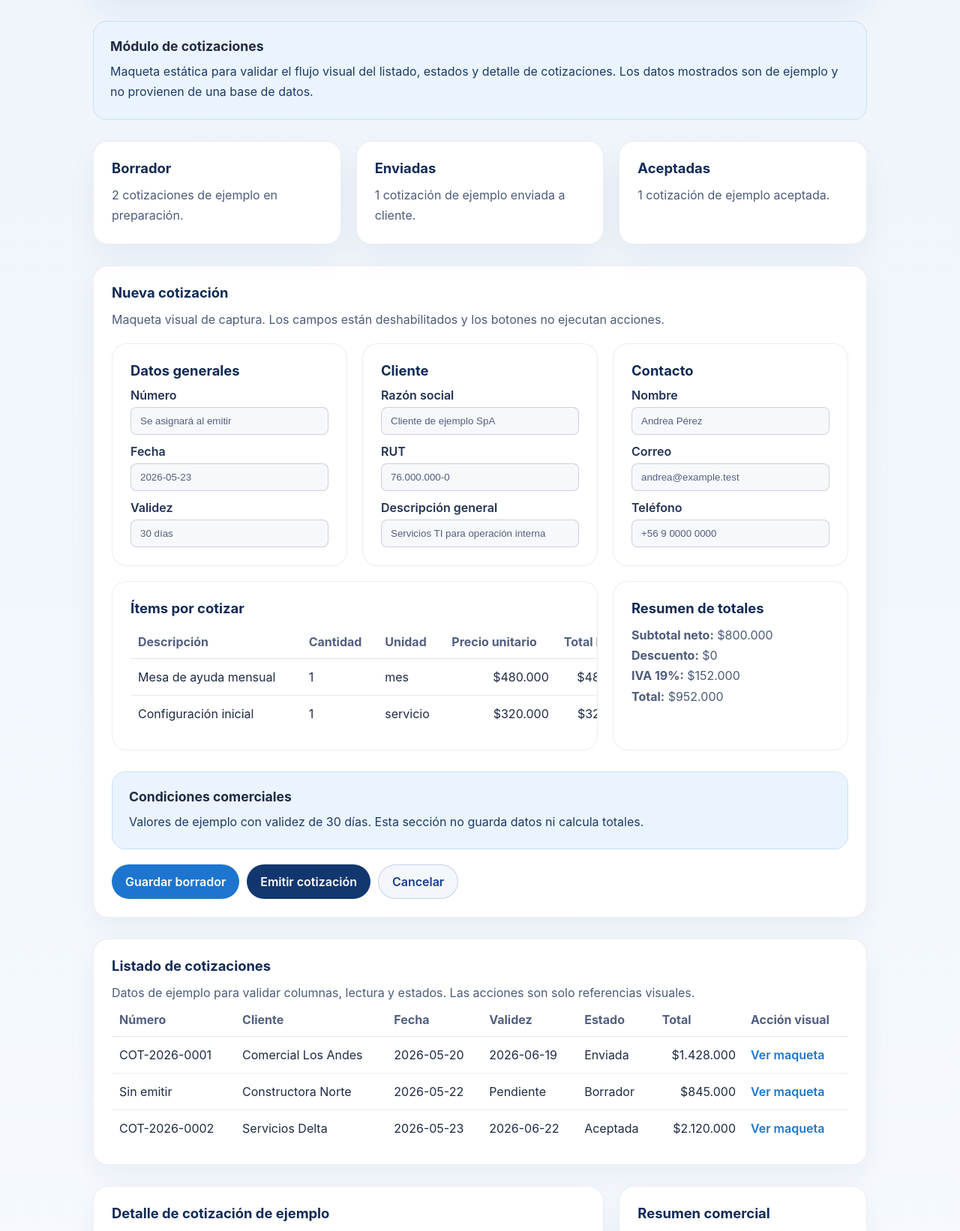
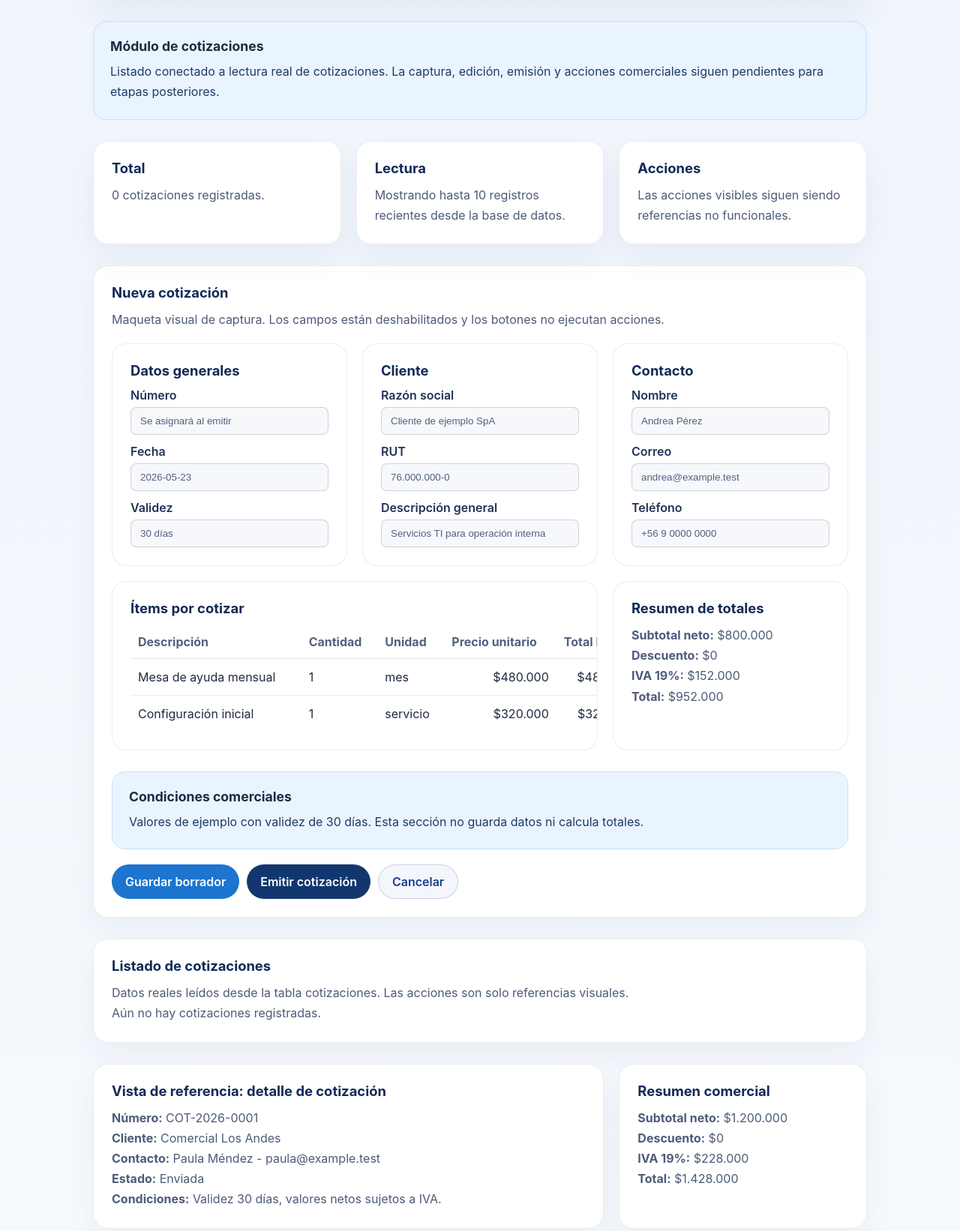
Before and after one commit to francoarzola/D-A-Systems, a PHP site: page /sistema/public/cotizaciones.php in a window 1280 px wide. Shown: the part 306-1948 px from the top of the page at 75% size. Run offline with PHP 8.4, Linux system fonts and the light colour scheme; the visitor is signed in with stand-in values (Sample User, id 1); tables that the repository leaves empty hold one stand-in row (values such as "Sample post").

Commit message:
Connect quotes page to read-only repository

```diff
--- a/sistema/public/cotizaciones.php
+++ b/sistema/public/cotizaciones.php
@@ -3,32 +3,56 @@
 declare(strict_types=1);
 
 require_once __DIR__ . '/../app/Support/InternalPage.php';
+require_once __DIR__ . '/../app/Infrastructure/Config/DatabaseConfig.php';
+require_once __DIR__ . '/../app/Infrastructure/Database/Connection.php';
+require_once __DIR__ . '/../app/Repositories/QuoteRepository.php';
 
+use DAndASystems\Internal\Infrastructure\Config\DatabaseConfig;
+use DAndASystems\Internal\Infrastructure\Database\Connection;
+use DAndASystems\Internal\Repositories\QuoteRepository;
 use DAndASystems\Internal\Support\InternalPage;
 
 InternalPage::render(
-    'Cotizaciones — Sistema interno D&A Systems',
+    'Cotizaciones - Sistema interno D&A Systems',
     'Cotizaciones',
     'cotizaciones',
     static function (): void {
+        $quoteCount = 0;
+        $recentQuotes = [];
+        $quotesLoadError = false;
+
+        try {
+            $config = DatabaseConfig::fromDefaultPath()->load();
+            $connection = new Connection($config);
+            $repository = new QuoteRepository($connection->pdo());
+
+            $quoteCount = $repository->countAll();
+            $recentQuotes = $repository->findRecent(10);
+        } catch (\Throwable $exception) {
+            $quotesLoadError = true;
+        }
         ?>
 <section class="status-panel">
   <h3>Módulo de cotizaciones</h3>
-  <p>Maqueta estática para validar el flujo visual del listado, estados y detalle de cotizaciones. Los datos mostrados son de ejemplo y no provienen de una base de datos.</p>
+  <p>Listado conectado a lectura real de cotizaciones. La captura, edición, emisión y acciones comerciales siguen pendientes para etapas posteriores.</p>
 </section>
 
 <section class="grid">
   <article class="card">
-    <h2>Borrador</h2>
-    <p>2 cotizaciones de ejemplo en preparación.</p>
+    <h2>Total</h2>
+    <?php if ($quotesLoadError): ?>
+    <p>No disponible.</p>
+    <?php else: ?>
+    <p><?php echo e((string) $quoteCount); ?> cotizaciones registradas.</p>
+    <?php endif; ?>
   </article>
   <article class="card">
-    <h2>Enviadas</h2>
-    <p>1 cotización de ejemplo enviada a cliente.</p>
+    <h2>Lectura</h2>
+    <p>Mostrando hasta 10 registros recientes desde la base de datos.</p>
   </article>
   <article class="card">
-    <h2>Aceptadas</h2>
-    <p>1 cotización de ejemplo aceptada.</p>
+    <h2>Acciones</h2>
+    <p>Las acciones visibles siguen siendo referencias no funcionales.</p>
   </article>
 </section>
 
@@ -141,7 +165,12 @@
 
 <section class="card quote-section quote-table-wrapper">
   <h2>Listado de cotizaciones</h2>
-  <p class="quote-section-copy">Datos de ejemplo para validar columnas, lectura y estados. Las acciones son solo referencias visuales.</p>
+  <p class="quote-section-copy">Datos reales leídos desde la tabla cotizaciones. Las acciones son solo referencias visuales.</p>
+  <?php if ($quotesLoadError): ?>
+    <p class="quote-section-copy">No fue posible cargar el listado de cotizaciones.</p>
+  <?php elseif ($recentQuotes === []): ?>
+    <p class="quote-section-copy">Aún no hay cotizaciones registradas.</p>
+  <?php else: ?>
   <table class="quote-table quote-table-list">
     <thead>
       <tr>
@@ -155,43 +184,28 @@
       </tr>
     </thead>
     <tbody>
+      <?php foreach ($recentQuotes as $quote): ?>
       <tr>
-        <td>COT-2026-0001</td>
-        <td>Comercial Los Andes</td>
-        <td>2026-05-20</td>
-        <td>2026-06-19</td>
-        <td>Enviada</td>
-        <td class="quote-align-right">$1.428.000</td>
-        <td class="quote-visual-action">Ver maqueta</td>
+        <td><?php echo e(formatQuoteNumber($quote['numero_cotizacion'] ?? null)); ?></td>
+        <td><?php echo e((string) ($quote['nombre_cliente'] ?? '')); ?></td>
+        <td><?php echo e(formatQuoteDate($quote['fecha_cotizacion'] ?? null)); ?></td>
+        <td><?php echo e(formatQuoteDate($quote['valido_hasta'] ?? null)); ?></td>
+        <td><?php echo e(formatQuoteStatus($quote['estado'] ?? null)); ?></td>
+        <td class="quote-align-right"><?php echo e(formatQuoteMoney($quote['total'] ?? null)); ?></td>
+        <td class="quote-visual-action">Ver detalle futuro</td>
       </tr>
-      <tr>
-        <td>Sin emitir</td>
-        <td>Constructora Norte</td>
-        <td>2026-05-22</td>
-        <td>Pendiente</td>
-        <td>Borrador</td>
-        <td class="quote-align-right">$845.000</td>
-        <td class="quote-visual-action">Ver maqueta</td>
-      </tr>
-      <tr>
-        <td>COT-2026-0002</td>
-        <td>Servicios Delta</td>
-        <td>2026-05-23</td>
-        <td>2026-06-22</td>
-        <td>Aceptada</td>
-        <td class="quote-align-right">$2.120.000</td>
-        <td class="quote-visual-action">Ver maqueta</td>
-      </tr>
+      <?php endforeach; ?>
     </tbody>
   </table>
+  <?php endif; ?>
 </section>
 
 <section class="grid">
   <article class="card quote-span-2">
-    <h2>Detalle de cotización de ejemplo</h2>
+    <h2>Vista de referencia: detalle de cotización</h2>
     <p><strong>Número:</strong> COT-2026-0001</p>
     <p><strong>Cliente:</strong> Comercial Los Andes</p>
-    <p><strong>Contacto:</strong> Paula Méndez — paula@example.test</p>
+    <p><strong>Contacto:</strong> Paula Méndez - paula@example.test</p>
     <p><strong>Estado:</strong> Enviada</p>
     <p><strong>Condiciones:</strong> Validez 30 días, valores netos sujetos a IVA.</p>
   </article>
@@ -205,7 +219,7 @@
 </section>
 
 <section class="card quote-section quote-table-wrapper">
-  <h2>Ítems de ejemplo</h2>
+  <h2>Vista de referencia: ítems</h2>
   <table class="quote-table quote-table-compact">
     <thead>
       <tr>
@@ -236,9 +250,44 @@
 </section>
 
 <section class="status-panel">
-  <h3>Sin funcionalidad real todavía</h3>
-  <p>Esta pantalla no consulta base de datos, no guarda información, no calcula totales, no genera PDF y no ejecuta acciones. Es solo una maqueta visual estática para revisar el flujo del módulo.</p>
+  <h3>Solo lectura inicial</h3>
+  <p>Esta pantalla lee el listado de cotizaciones, pero no guarda información, no calcula totales, no genera PDF y no ejecuta acciones. Las secciones de nueva cotización y detalle siguen siendo referencias visuales.</p>
 </section>
 <?php
     }
 );
+
+function e(string $value): string
+{
+    return htmlspecialchars($value, ENT_QUOTES, 'UTF-8');
+}
+
+function formatQuoteNumber(mixed $value): string
+{
+    $number = is_string($value) ? trim($value) : '';
+
+    return $number !== '' ? $number : 'Sin emitir';
+}
+
+function formatQuoteDate(mixed $value): string
+{
+    $date = is_string($value) ? trim($value) : '';
+
+    return $date !== '' ? $date : 'Pendiente';
+}
+
+function formatQuoteStatus(mixed $value): string
+{
+    $status = is_string($value) ? trim($value) : '';
+
+    return $status !== '' ? ucfirst($status) : 'Sin estado';
+}
+
+function formatQuoteMoney(mixed $value): string
+{
+    if (!is_numeric($value)) {
+        return '$0';
+    }
+
+    return '$' . number_format((float) $value, 0, ',', '.');
+}
```
Also changed, not shown: docs/sistema-interno/51-listado-cotizaciones-lectura-real.md (added, +102 -0 lines).
